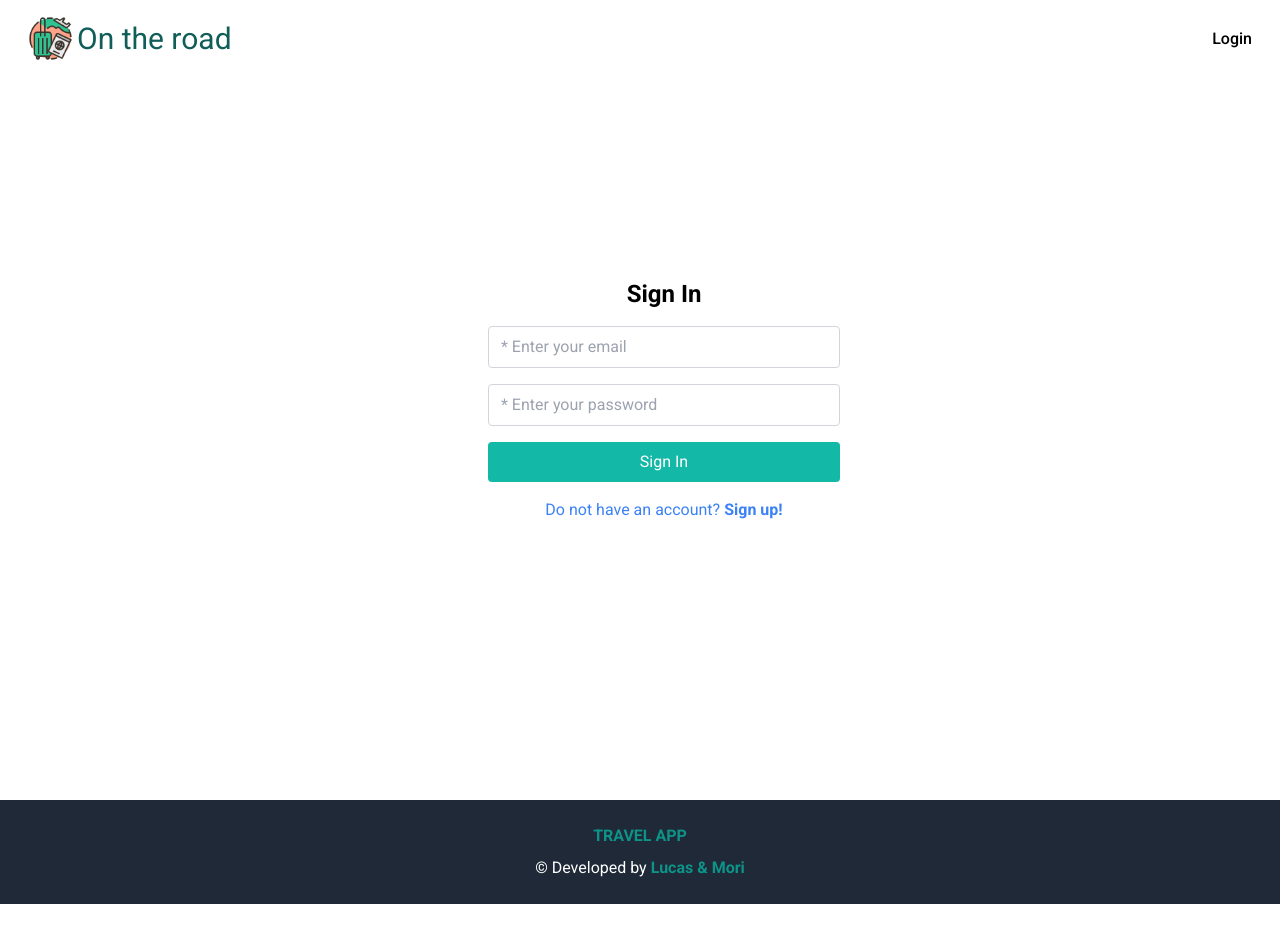
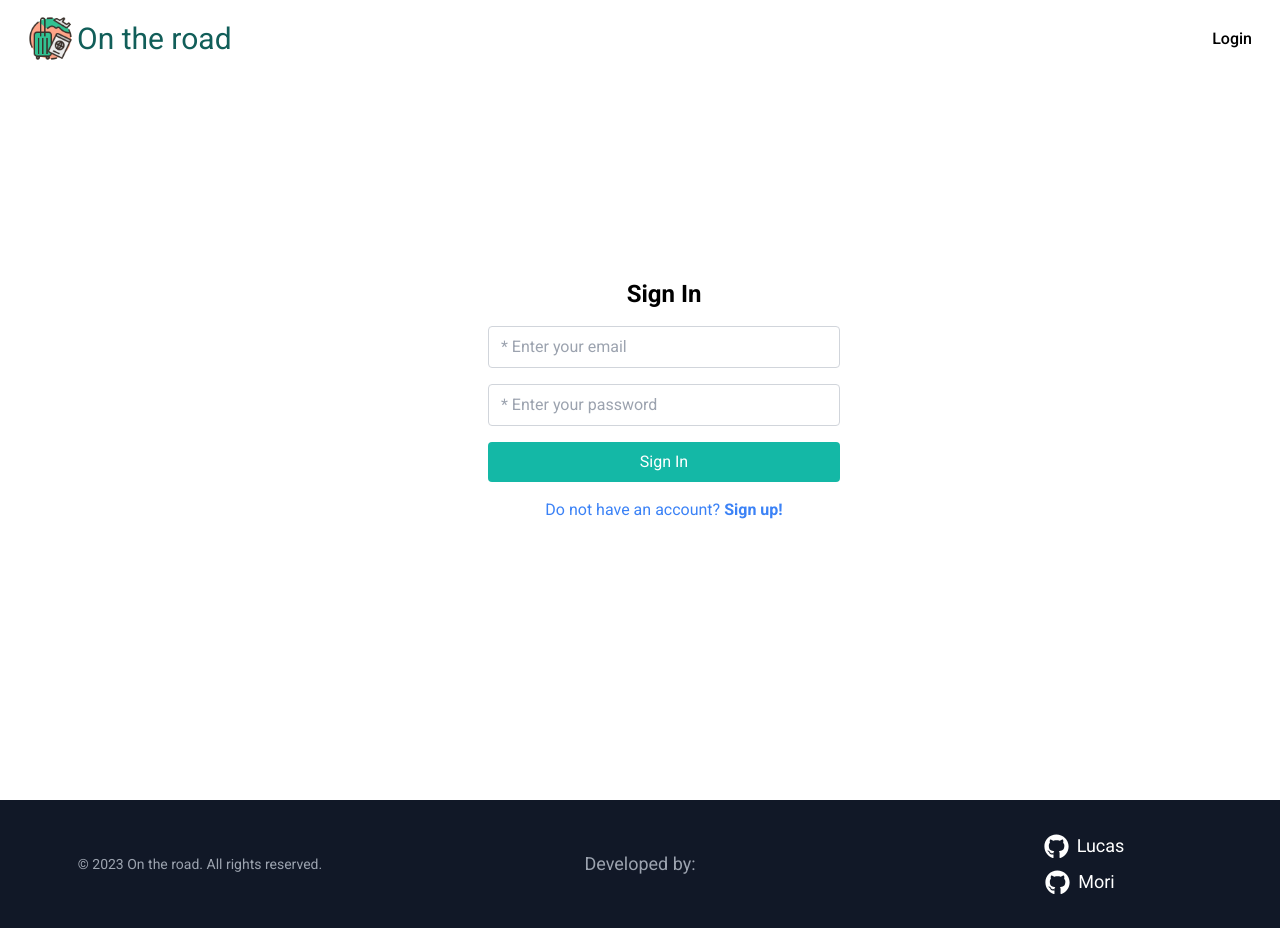
Before and after one commit to lukasilverio94/travel-app, a React (Vite) app in the folder frontend/: page / in a window 1280 px wide. Shown: the top 928 px of the page. Before the commit the page ends 904 px from the top, so only its background shows below. Built offline with nearby package versions, Linux system fonts and the light colour scheme.

Commit message:
footer updated

```diff
--- a/frontend/src/components/Footer.jsx
+++ b/frontend/src/components/Footer.jsx
@@ -1,11 +1,40 @@
+import React from "react";
+import { FaGithub } from "react-icons/fa";
+
 const Footer = () => {
   return (
-    <footer className="bg-gray-800 text-white p-4 text-center mt-auto py-6 w-full">
-      <h5 className="text-teal-600 font-bold mb-2 uppercase">Travel App</h5>
-      <p className="text-white">
-        &copy; Developed by{" "}
-        <span className="text-teal-600 font-semibold">Lucas & Mori</span>
-      </p>
+    <footer className="bg-gray-900 text-white pt-6">
+      <div
+        className="grid grid-cols-1   md:gri-cols-2 lg:grid-cols-3 gap-10
+      text-center pt-2 text-gray-400 text-sm pb-8 items-center"
+      >
+        <span>© 2023 On the road. All rights reserved.</span>
+        <span className="text-lg">Developed by: </span>
+        <ul className="flex flex-col items-center justify-center">
+          <li>
+            <a
+              href="https://github.com/lukasilverio94"
+              target="_blank"
+              rel="noopener noreferrer"
+              className="text-white flex items-center pb-2 ms-2"
+            >
+              <FaGithub size={25} className="mr-2" />
+              <span className=" text-lg">Lucas</span>
+            </a>
+          </li>
+          <li>
+            <a
+              href="https://github.com/morimnsb"
+              target="_blank"
+              rel="noopener noreferrer"
+              className="text-white flex items-center"
+            >
+              <FaGithub size={25} className="mr-2" />
+              <span className=" text-lg">Mori</span>
+            </a>
+          </li>
+        </ul>
+      </div>
     </footer>
   );
 };
--- a/frontend/src/components/LocationComponents/LocationsCard.jsx
+++ b/frontend/src/components/LocationComponents/LocationsCard.jsx
@@ -17,11 +17,13 @@ export default function LocationCard({
         <FaMapMarkerAlt className="text-orange-700" />
         <span>{markerIcon}</span>
       </h4>
-      <img
-        className="w-full h-full max-h-[300px] object-cover bg-center rounded-md shadow-lg"
-        src={imageSrc}
-        alt={altText}
-      />
+      <div className="relative overflow-hidden max-h-[350px] h-auto rounded-md shadow-lg">
+        <img
+          className="w-full h-full object-cover bg-center"
+          src={imageSrc}
+          alt={altText}
+        />
+      </div>
     </div>
   );
 }
```
Also changed, not shown: 2 other files (tests, documents, lock files or other folders).
